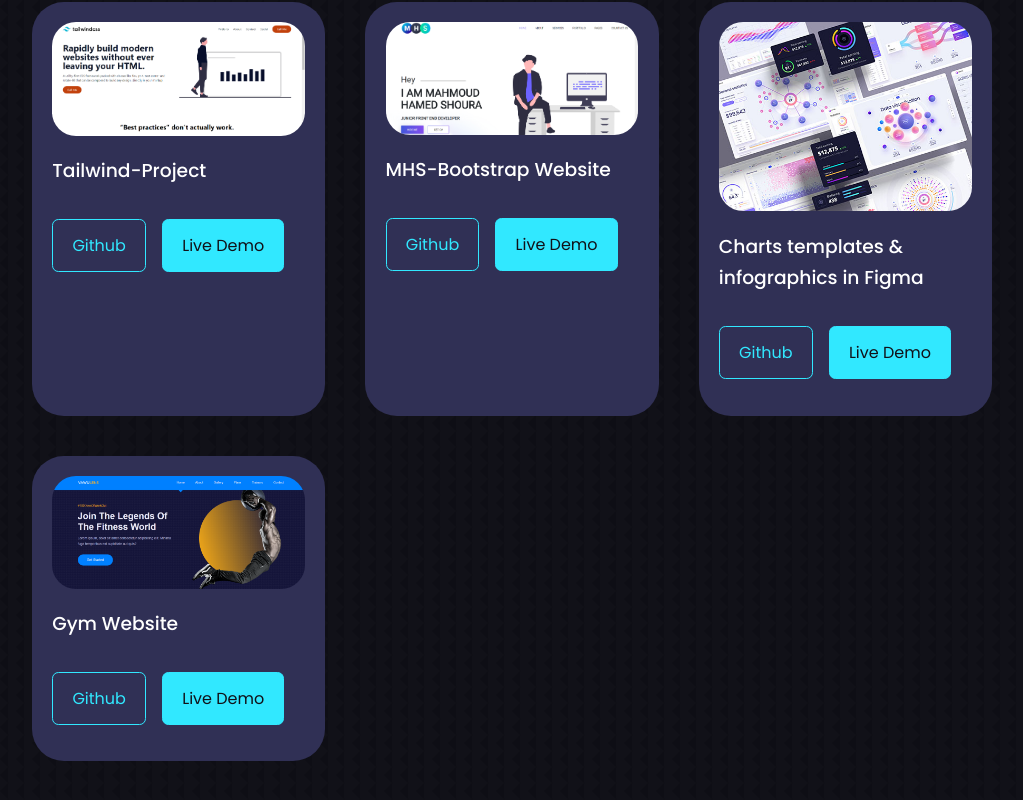
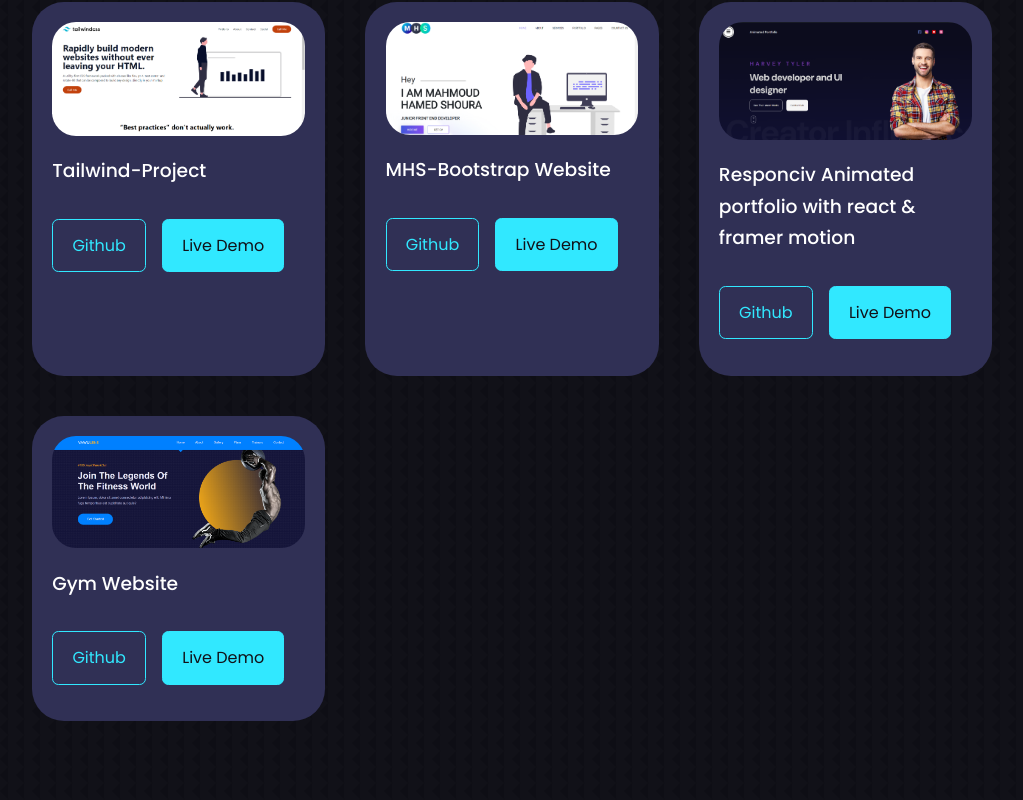
Before and after one commit to Mahmoud-Shoura/learn-react, a React (Vite) app: page / in a window 1280 px wide. Shown: the part 3697-4497 px from the top of the page, without its empty margins (128-1151 px from the left). Built offline with nearby package versions, Linux system fonts and the light colour scheme.

Commit message:
edit animated portfolio website

```diff
--- a/src/components/portfolio/portfolio.jsx
+++ b/src/components/portfolio/portfolio.jsx
@@ -5,7 +5,7 @@ import IMG2 from "../../assets/Autumn.png";
 import IMG3 from "../../assets/shopper-mhs.png";
 import IMG4 from "../../assets/tailwind-project.png";
 import IMG5 from "../../assets/MHS-site.png";
-import IMG6 from "../../assets/portfolio6.jpg";
+import IMG6 from "../../assets/animated-portfolio.png";
 import IMG7 from "../../assets/Gym-Website.png";
 
 const data = [
@@ -47,9 +47,9 @@ const data = [
   {
     id: 6,
     image: IMG6,
-    title: "Charts templates & infographics in Figma",
-    github: "https://github.com",
-    demo: "https://dribble.com/shots/15887665-Orion-UI-Kit-Charts-templates-infogaphics-in-Figma",
+    title: "Responciv Animated portfolio with react & framer motion",
+    github: "https://github.com/Mahmoud-Shoura/animated-portfolio",
+    demo: "https://chic-stroopwafel-7c93af.netlify.app/",
   },
   {
     id: 7,
```
Also changed, not shown: src/assets/animated-portfolio.png (added).
